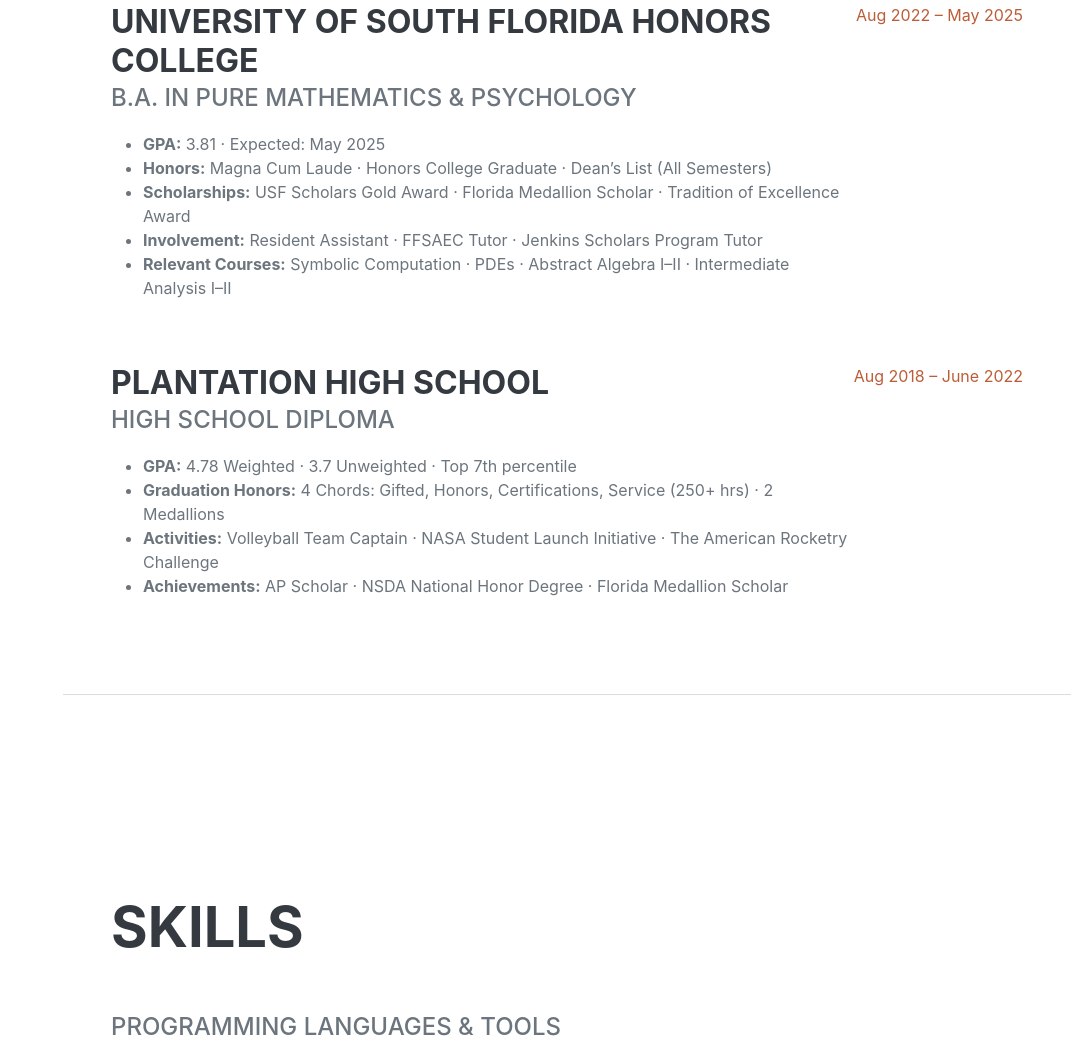
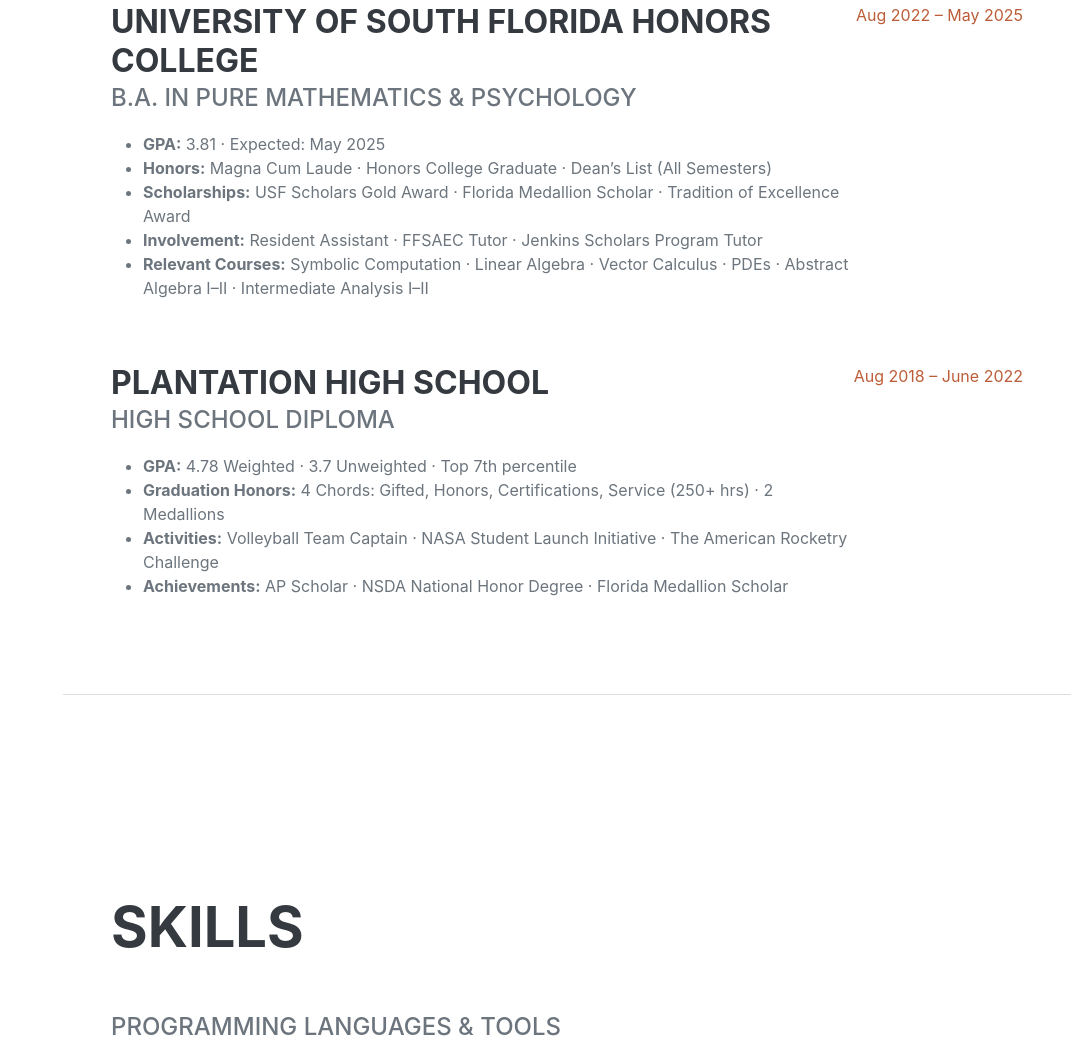
Before and after one commit to ElijahMorales04/ElijahMorales04.github.io, a plain HTML site: page index.html in a window 1280 px wide. Shown: the part 2956-4008 px from the top of the page, without its empty margins (209-1280 px from the left). Drawn offline with nearby package versions, Linux system fonts and the light colour scheme; files that its build step writes are made by us from their sources; files whose address does not match are found by name; a web font is replaced by a local one.

Commit message:
Update index.html

```diff
--- a/index.html
+++ b/index.html
@@ -177,7 +177,7 @@ I’m passionate about leveraging data to drive evidence-based decisions in indu
       <li><strong>Honors:</strong> Magna Cum Laude · Honors College Graduate · Dean’s List (All Semesters)</li>
       <li><strong>Scholarships:</strong> USF Scholars Gold Award · Florida Medallion Scholar · Tradition of Excellence Award</li>
       <li><strong>Involvement:</strong> Resident Assistant · FFSAEC Tutor · Jenkins Scholars Program Tutor</li>
-      <li><strong>Relevant Courses:</strong> Symbolic Computation · PDEs · Abstract Algebra I–II · Intermediate Analysis I–II</li>
+      <li><strong>Relevant Courses:</strong> Symbolic Computation · Linear Algebra · Vector Calculus · PDEs · Abstract Algebra I–II · Intermediate Analysis I–II</li>
     </ul>
   </div>
   <div class="flex-shrink-0"><span class="text-primary">Aug 2022 – May 2025</span></div>
```
